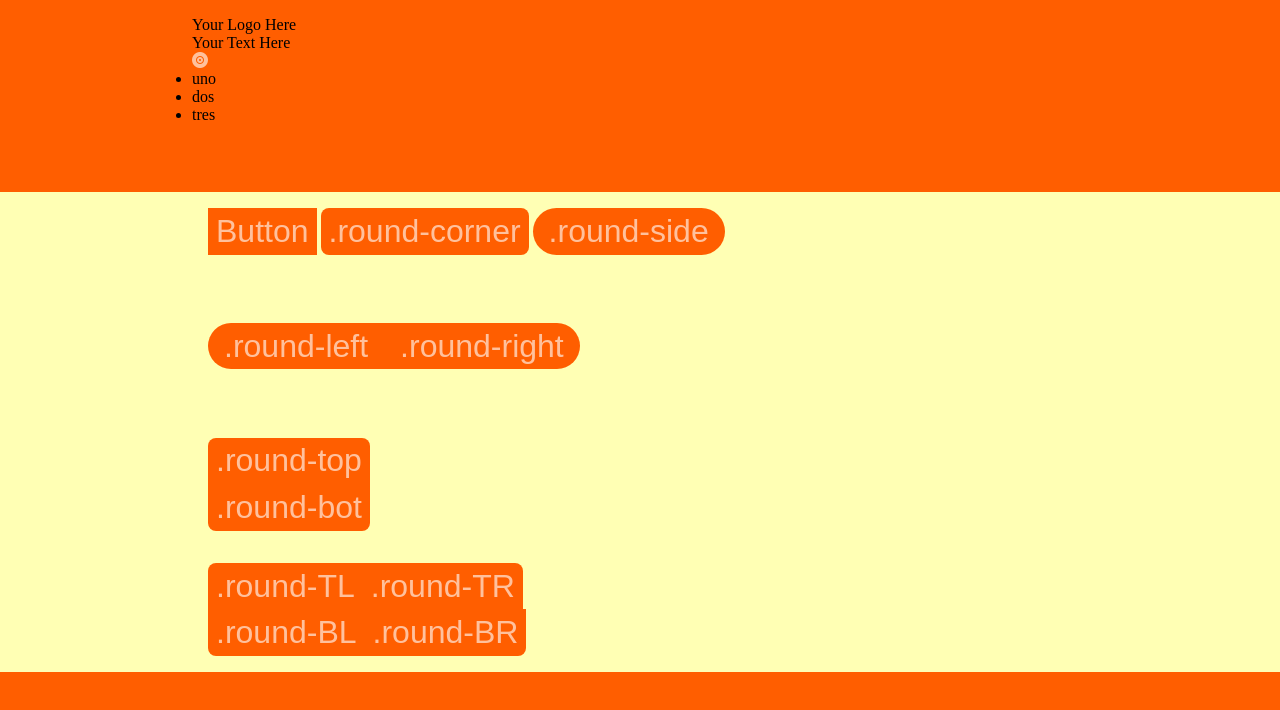
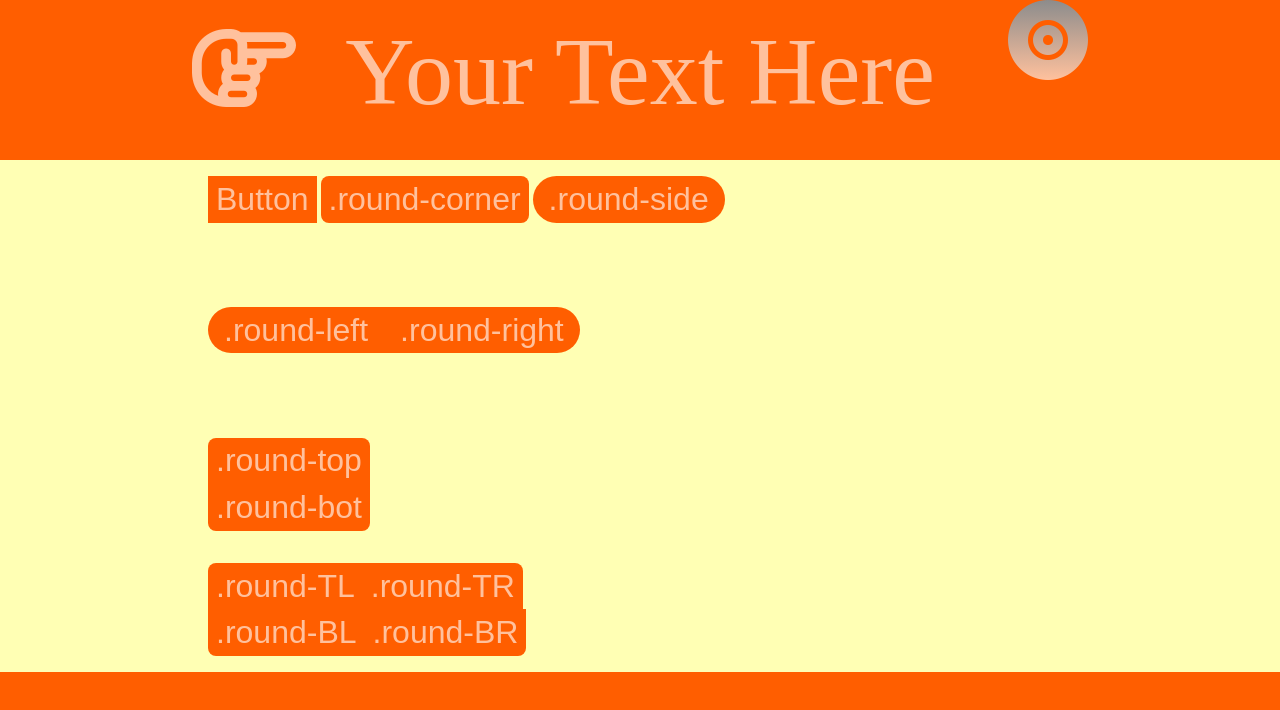
Before and after one commit to Mintbean-Hack-Overflow/BYOB, a plain HTML site: page index.html in a window 1280 px wide. Drawn offline with Linux system fonts and the light colour scheme.

Commit message:
struggling  with header alignment

```diff
--- a/index.html
+++ b/index.html
@@ -12,15 +12,15 @@
     <body>
         <!-- headers; ordered lists; unordered lists; grids; cards; tables; buttons; et cetera. -->
         <header class="header">
-            <div class="logo">Your Logo Here</div>
+            <div class="fa fa-hand-o-right logo"></div>
             <div class="headtext">Your Text Here</div>
             <div class="menu">
-                <div class="menuburger fas fa-record-vinyl"></div>
-                <ul class="ulstyle">
+                <div class="fas fa-record-vinyl menuburger"></div>
+                <!-- <ul class="menu-ul">
                     <li class="listyle">uno</li>
                     <li class="listyle">dos</li>
                     <li class="listyle">tres</li>
-                </ul>
+                </ul> -->
             </div>
         </header>
         <div class="container content">
--- a/styles/style.scss
+++ b/styles/style.scss
@@ -12,12 +12,12 @@ $primary: rgb(255, 94, 0);
 $background: rgb(50, 50, 50);
 $text: rgb(255, 193, 157);
 
-$headerheight: 12em;
+$headerheight: 10em;
 $footerheight: 8em;
 
 $contentwidth: 15%;
 
-
+/*** header styles ***/
 
 .header {
     width: 100%;
@@ -28,6 +28,51 @@ $contentwidth: 15%;
     background-color: $primary;
 }
 
+.logo {
+    color: $text;
+    font-size: $headerheight * 0.65;
+    display: inline-block;
+    position: absolute;
+    left: $contentwidth;
+}
+
+.headtext {
+    color: $text;
+    font-size: $headerheight * 0.6;
+    width: 100%;
+    display: inline-block;
+    text-align: center;
+}
+
+.menu {
+    display: inline-block;
+    height: inherit;
+    position: absolute;
+    right: $contentwidth;
+    top: 0;
+}
+
+.menuburger {
+    background: -webkit-gradient(linear, left top, left bottom, from(90 + $background), to($text));
+	-webkit-background-clip: text;
+	-webkit-text-fill-color: transparent;
+    font-size: $headerheight * 0.5;
+    vertical-align: middle;
+}
+
+.menu-ul {
+    // visibility: hidden;
+    display: none;
+    color: text;
+}
+
+.menuburger:hover + .menu-ul {
+    position: relative;
+    display: block;
+}
+
+/*** footer styles ***/
+
 .footer {
     width: 100%;
     height: $footerheight;
@@ -36,6 +81,16 @@ $contentwidth: 15%;
     padding: 1em $contentwidth;
     background-color: $primary;
 }
+
+.content {
+    padding: 0 $contentwidth;
+    background-color: 180 + $primary;
+    padding-top: $headerheight;
+    padding-bottom: $footerheight;
+    height: 100vh;
+}
+
+/** button styles **/
 
 .button {
     background-color: $primary;
@@ -53,17 +108,7 @@ $contentwidth: 15%;
     background-color: $background
 }
 
-.content {
-    padding: 0 $contentwidth;
-    background-color: 180 + $primary;
-    padding-top: $headerheight;
-    padding-bottom: $footerheight;
-    height: 100vh;
-}
-
-.menuburger {
-    color: $text;
-}
+/** corner styles **/
 
 .round-corner {
     border-radius: .25em;
```
Also changed, not shown: styles/style.css, 1 other file.
